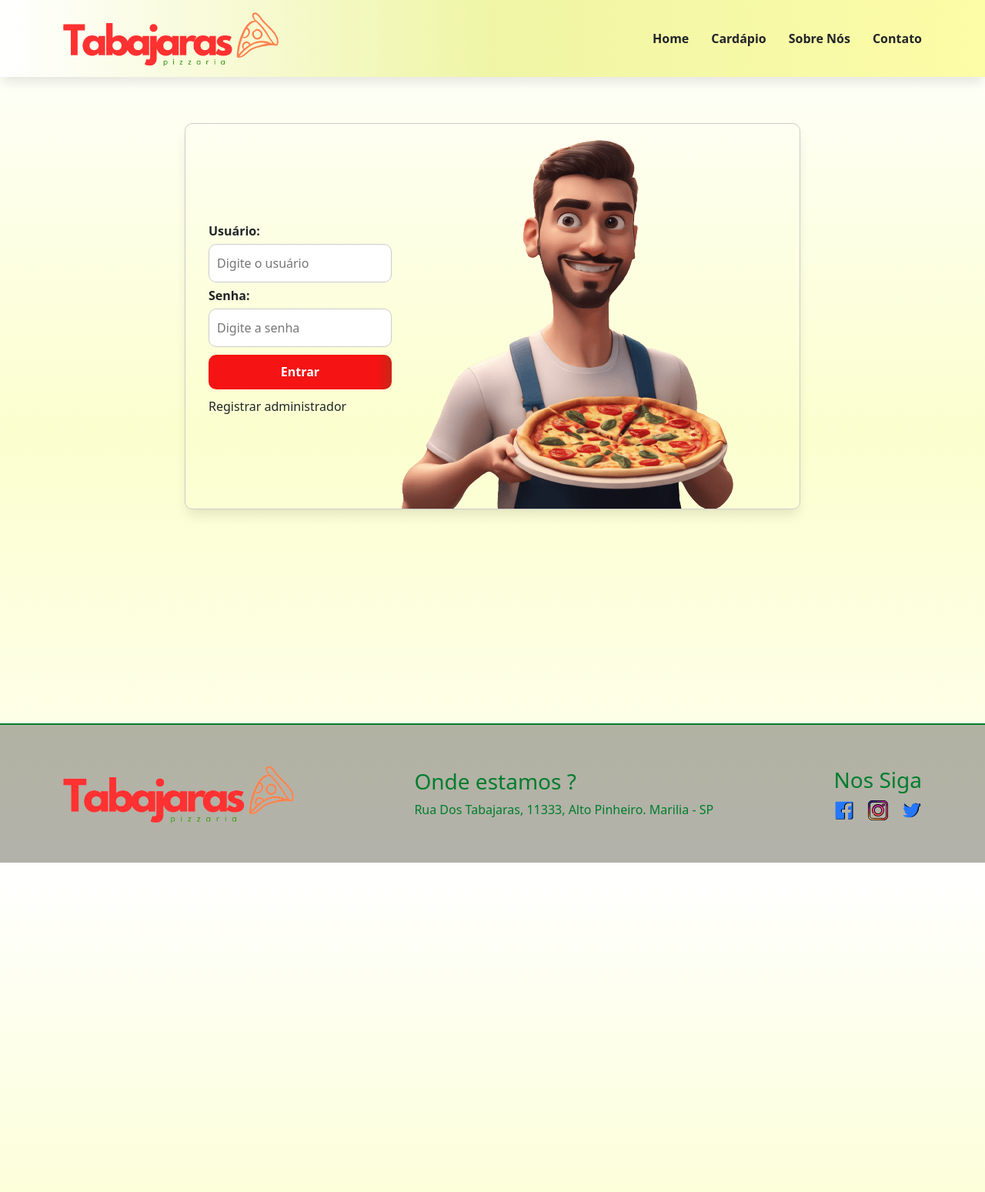
After one commit to gstlongon/tabajara, a PHP site: page /administrador.html in a window 1280 px wide. The commit adds this page. Shown: the top 1549 px of the page at 77% size. Run offline with PHP 8.4, Linux system fonts and the light colour scheme; some libraries are stand-ins or nearby versions.

Commit message:
adicionando administrador

```diff
--- /dev/null
+++ b/administrador.html
@@ -0,0 +1,201 @@
+<!DOCTYPE html>
+<html lang="pt-br">
+<head>
+    <meta charset="UTF-8">
+    <link rel="apple-touch-icon" sizes="180x180" href="img/apple-touch-icon.png">
+    <link rel="icon" type="image/png" sizes="32x32" href="img/favicon-32x32.png">
+    <link rel="icon" type="image/png" sizes="16x16" href="img/favicon-16x16.png">
+    <link rel="mask-icon" href="svg/safari-pinned-tab.svg" color="#5bbad5">
+    <meta name="msapplication-TileColor" content="#da532c">
+    <meta name="theme-color" content="#ffffff">
+
+    <script src="https://cdn.jsdelivr.net/npm/sweetalert2@11.7.32/dist/sweetalert2.all.min.js"></script>
+    <link href=" https://cdn.jsdelivr.net/npm/sweetalert2@11.7.32/dist/sweetalert2.min.css" rel="stylesheet">
+    <link rel="stylesheet" href="style.css">
+    <!-- AXIOS -->
+    <script src="https://cdn.jsdelivr.net/npm/axios/dist/axios.min.js"></script>
+
+    <link href="https://cdn.jsdelivr.net/npm/bootstrap@5.3.1/dist/css/bootstrap.min.css" rel="stylesheet" integrity="sha384-4bw+/aepP/YC94hEpVNVgiZdgIC5+VKNBQNGCHeKRQN+PtmoHDEXuppvnDJzQIu9" crossorigin="anonymous">
+    <meta name="viewport" content="width=device-width, initial-scale=1.0">
+    <title>Área do administrador</title>
+</head>
+<body>
+    <header class="header">
+        <div class="container">
+            <div class="header__content">
+                <div class="header__logo-box">
+                    <a class="header__logo" href="">
+                        <img class="header__logo-img" src="img/tabajara-logo.png" alt="">
+                    </a>
+                </div>
+                <nav class="nav__menu">
+                    <div class="nav__logo-box">
+                        <a class="nav__logo" href="">
+                            <img class="nav__logo-img" src="img/tabajara-logo.png" alt="">
+                        </a>
+                        <button class="nav__close">
+                            <svg class="nav__close-icon" width="21.5" height="21.5" viewBox="0 0 21.5 21.5"><g transform="translate(-1.25 -1.25)"><circle cx="10" cy="10" r="10" transform="translate(2 2)" fill="none" stroke="#007d2d" stroke-width="1.5"/><path d="M14.5,9.5l-5,5m0-5,5,5" fill="none" stroke="#007d2d" stroke-linecap="round" stroke-width="1.5"/></g></svg>
+                        </button>
+                    </div>
+                    <ul class="nav__list">
+                        <li class="nav__item">
+                            <a class="nav__btn" href="index.html">
+                                Home
+                            </a>
+                        </li>
+                        <li>
+                            <a class="nav__btn" href="index.html#pedidos">
+                                Cardápio
+                            </a>
+                        </li>
+                        <li>
+                            <a class="nav__btn" href="sobre.html">
+                                Sobre Nós
+                            </a>
+                        </li>
+                        <li>
+                            <a class="nav__btn" href="contato.html">
+                                Contato
+                            </a>
+                        </li>
+                    </ul>
+                </nav>
+                <button class="nav__open">
+                    <svg class="nav__icon" width="37.098" height="33.746" viewBox="0 0 37.098 33.746"><g transform="translate(-42.7 -64)"><path d="M303.914,88.529h-25a1.614,1.614,0,0,1,0-3.229h25a1.614,1.614,0,0,1,0,3.229Zm0,29.034h-25a1.614,1.614,0,0,1,0-3.229h25a1.614,1.614,0,0,1,0,3.229Zm0-14.517h-25a1.614,1.614,0,1,1,0-3.229h25a1.614,1.614,0,1,1,0,3.229Z" transform="translate(-225.731 -20.498)" fill="#ff3131"/><path d="M45.119,66.41m-2.419,0A2.42,2.42,0,1,0,45.119,64,2.415,2.415,0,0,0,42.7,66.41Z" fill="#007d2d"/><path d="M45.119,450.41m-2.419,0A2.42,2.42,0,1,0,45.119,448,2.415,2.415,0,0,0,42.7,450.41Z" transform="translate(0 -369.537)" fill="#007d2d"/><path d="M45.119,834.41m-2.419,0A2.42,2.42,0,1,0,45.119,832,2.415,2.415,0,0,0,42.7,834.41Z" transform="translate(0 -739.074)" fill="#007d2d"/></g></svg>
+                </button>
+            </div>
+        </div>
+    </header>
+    <div class="main">
+        <div class="admin__login">
+            <form action="">
+                <div class="admin__input-box">
+                    <label class="admin__label" for="login">Usuário:</label>
+                    <input class="admin__input" name="login" type="text" placeholder="Digite o usuário">
+                </div>
+                <div class="admin__input-box">
+                    <label class="admin__label" for="senha">Senha:</label>
+                    <input class="admin__input" name="senha" type="text" placeholder="Digite a senha">
+                </div>
+                <button type="submit" class="admin__submit">
+                    Entrar
+                </button>
+                <a class="admin__register-btn">
+                    Registrar administrador
+                </a>
+            </form>
+            <div class="admin__photo">
+                <img class="admin__img" src="img/tabajara-footer.png" alt="Animação segurando uma pizza">
+            </div>
+            <div class="admin__register">
+                <div class="register-close">
+                    <svg class="" width="21.5" height="21.5" viewBox="0 0 21.5 21.5"><g transform="translate(-1.25 -1.25)"><circle cx="10" cy="10" r="10" transform="translate(2 2)" fill="none" stroke="#007d2d" stroke-width="1.5"/><path d="M14.5,9.5l-5,5m0-5,5,5" fill="none" stroke="#007d2d" stroke-linecap="round" stroke-width="1.5"/></g></svg>
+                </div>
+                <h3>Registre o Restaurante</h3>
+                <form action="" id="register_adm">
+                    <div class="admin__input-box">
+                        <label class="admin__label" for="cnpj">CNPJ:</label>
+                        <input class="admin__input" name="cnpj" type="text" placeholder="Digite o CNPJ" required>
+                    </div>
+                    <div class="admin__input-box">
+                        <label class="admin__label" for="nome_fantasia">Nome fantasia:</label>
+                        <input class="admin__input" name="nome_fantasia" type="text" placeholder="Digite o nome fantasia">
+                    </div>
+                    <div class="admin__input-box">
+                        <label class="admin__label" for="razao_social">Razão Social:</label>
+                        <input class="admin__input" name="razao_social" type="text" placeholder="Digite o nome fantasia">
+                    </div>
+                    <div class="admin__input-box">
+                        <label class="admin__label" for="user">Nome do usuário:</label>
+                        <input class="admin__input" name="user" type="text" placeholder="Digite a razão social" required>
+                    </div>
+                    <div class="admin__input-box">
+                        <label class="admin__label" for="senha">Senha:</label>
+                        <input class="admin__input senha" name="senha" type="password" placeholder="Digite a senha" required>
+                    </div>
+                    <div class="admin__input-box">
+                        <label class="admin__label" for="cofirme_senha">Confirme a senha:</label>
+                        <input class="admin__input confirma__senha" name="confirme_senha" type="password" placeholder="Confirme a senha" required>
+                    </div>
+                    <div class="admin__input-box">
+                        <label class="admin__label" for="email">E-mail:</label>
+                        <input class="admin__input" name="email" type="text" placeholder="Digite o E-mail" required>
+                    </div>
+                    <div class="admin__input-box">
+                        <label class="admin__label" for="telefone">Telefone:</label>
+                        <input class="admin__input" name="telefone" type="text" placeholder="Digite o Telefone" required>
+                    </div>
+                    <div class="admin__input-box">
+                        <label class="admin__label" for="cep">CEP:</label>
+                        <input class="admin__input txtcep" name="cep" type="text" placeholder="Digite o CEP" required>
+                    </div>
+                    <div class="admin__input-box">
+                        <label class="admin__label" for="end_rua">Nome da Rua:</label>
+                        <input class="admin__input txtlog" name="end_rua" type="text" placeholder="Digite o nome da rua" required>
+                    </div>
+                    <div class="admin__input-box">
+                        <label class="admin__label" for="end_numero">Número:</label>
+                        <input class="admin__input" name="end_numero" type="text" placeholder="Digite o número" required>
+                    </div>
+                    <div class="admin__input-box">
+                        <label class="admin__label" for="end_complemento">Complemento:</label>
+                        <input class="admin__input" name="end_complemento" type="text" placeholder="Digite um Complemento">
+                    </div>
+                    <div class="admin__input-box">
+                        <label class="admin__label" for="end_bairro">Bairro:</label>
+                        <input class="admin__input txtbairro" name="end_bairro" type="text" placeholder="Digite o nome do bairro" required>
+                    </div>
+                    <div class="admin__input-box">
+                        <label class="admin__label" for="end_cidade">Cidade:</label>
+                        <input class="admin__input txtcidade" name="end_cidade" type="text" placeholder="Digite a cidade" required>
+                    </div>
+                    <div class="admin__input-box">
+                        <label class="admin__label" for="end_estado">Estado:</label>
+                        <input class="admin__input txtuf" name="end_estado" type="text" placeholder="Digite a estado" required>
+                    </div>
+                </form>
+                <button id="admin__submit" type="submit" class="admin__submit">
+                    Registrar
+                </button>
+            </div>
+        </div>
+    </div>
+    <footer class="footer">
+        <button type="button" class="footer__cart-btn" data-bs-toggle="modal" data-bs-target="#pedido">
+            <svg class="index__cart-icon" width="36.634" height="36.731" viewBox="0 0 26.634 26.731"><g transform="translate(-1.02 -2.019)"><path d="M7.5,18A1.5,1.5,0,1,1,6,19.5,1.5,1.5,0,0,1,7.5,18Z" transform="translate(1.5 7)" fill="none" stroke="#fff" stroke-width="1.5"/><path d="M16.5,18A1.5,1.5,0,1,1,15,19.5,1.5,1.5,0,0,1,16.5,18Z" transform="translate(4.875 7)" fill="none" stroke="#fff" stroke-width="1.5"/><path d="M13,13V11m0,0V9m0,2h2m-2,0H11" transform="translate(3.6 3)" fill="none" stroke="#fff" stroke-linecap="round" stroke-width="1.5"/><path d="M2,3l.344.143C4.056,3.857,4.913,4.214,5.4,5.064s.49,1.979.49,4.236v4.246c0,4.589.083,6.1,1.223,7.529S10.09,22.5,13.76,22.5h1.4m5.579,0c2.054,0,3.081,0,3.807-.7s.933-1.894,1.348-4.279l.658-3.783c.457-2.713.685-4.069.1-4.97s-2.58-.9-4.8-.9H13.873m-7.981,0H8.579" transform="translate(0 0)" fill="none" stroke="#fff" stroke-linecap="round" stroke-width="1.5"/></g></svg>
+            <div class="btn__count">!</div>
+        </button>
+        <div class="container">
+            <div class="footer__top">
+                <a class="footer__logo" href="">
+                    <img class="footer__logo-img" src="img/tabajara-logo.png" alt="">
+                </a>
+                <div class="footer__adress">
+                    <h3 class="footer__adress-title">Onde estamos ?</h3>
+                    <span class="footer__info">
+                        Rua Dos Tabajaras, 11333, Alto Pinheiro. Marilia - SP
+                    </span>
+                </div>
+                <div class="footer__social">
+                    <h3 class="footer__social-title">Nos Siga</h3>
+                    <div class="footer__social-items">
+                        <a href="" class="footer__social-item">
+                            <img width="26" height="26" src="svg/facebook-svgrepo-com.svg" alt="">
+                        </a>
+                        <a href="" class="footer__social-item">
+                            <img width="26" height="26" src="svg/instagram-svgrepo-com.svg" alt="">
+                        </a>
+                        <a href="" class="footer__social-item">
+                            <img width="26" height="26" src="svg/twitter-svgrepo-com.svg" alt="">
+                        </a>
+
+                    </div>
+                </div>
+            </div>
+        </div>
+    </footer>
+    <script src="js/page.js"></script>
+    <script src="js/admin.js"></script>
+
+</body>
+</html>
--- a/style.css
+++ b/style.css
@@ -737,6 +737,102 @@ ul {
     height: 100%;
 }
 
+/* ===========ADMIN========== */
+
+
+.admin__login {
+    width: 100%;
+    height: auto;
+    max-width: 800px;
+    margin: 60px auto 0;
+    padding: 0px 30px;
+    display: flex;
+    border-radius: 10px;
+    align-items: center;
+    justify-content: space-between;
+    border: 1px solid #CCC;
+    box-shadow: 0px 10px 15px -3px rgba(0,0,0,0.1);
+    position: relative;
+    overflow: hidden;
+}
+
+.admin__input-box {
+    width: 100%;
+    height: auto;
+}
+
+.admin__label {
+    width: 100%;
+    height: auto;
+    margin-top: 5px;
+    font-weight: bold;
+}
+
+.admin__input {
+    width: 100%;
+    height: 50px;
+    padding: 10px;
+    margin-top: 5px;
+    border: 1px solid #CCC;
+    border-radius: 10px;
+}
+
+.admin__submit {
+    width: 100%;
+    height: 45px;
+    background: linear-gradient(to right, #f51313, #f51313, #f51313, #007d2d, #007d2d, #007d2d);
+    background-size: 230% 100%;
+    border-radius: 10px;
+    margin-top: 10px;
+    border: none;
+    font-weight: bold;
+    color: #FFF;
+    transition: .3s;
+}
+
+.admin__submit:hover  {
+    background-position: 100% 0;
+}
+
+.admin__register-btn {
+    width: 100%;
+    height: auto;
+    display: block;
+    margin-top: 10px;
+    border: none;
+    transition: .3s;
+    cursor: pointer;
+}
+
+.admin__register-btn:hover {
+    color: #f51313;
+}
+
+.admin__register {
+    width: 100%;
+    height: 100%;
+    padding: 30px;
+    background-color: #FFF;
+    position: absolute;
+    left: -100%;
+    top: 0px;
+    opacity: 1;
+    overflow-y: scroll;
+    transition: .5s;
+}
+
+.admin__register.active {
+    left: 0px;
+}
+
+.register-close {
+    position: absolute;
+    right: 30px;
+    top: 30px;
+}
+
+
+
 /* ===========FOOTER========== */
 
 .footer {
```
Also changed, not shown: js/admin.js (added, +147 -0 lines), php/config.php (added, +17 -0 lines), register.php (added, +57 -0 lines), tabajaras.sql (added, +128 -0 lines), login.php (added).
